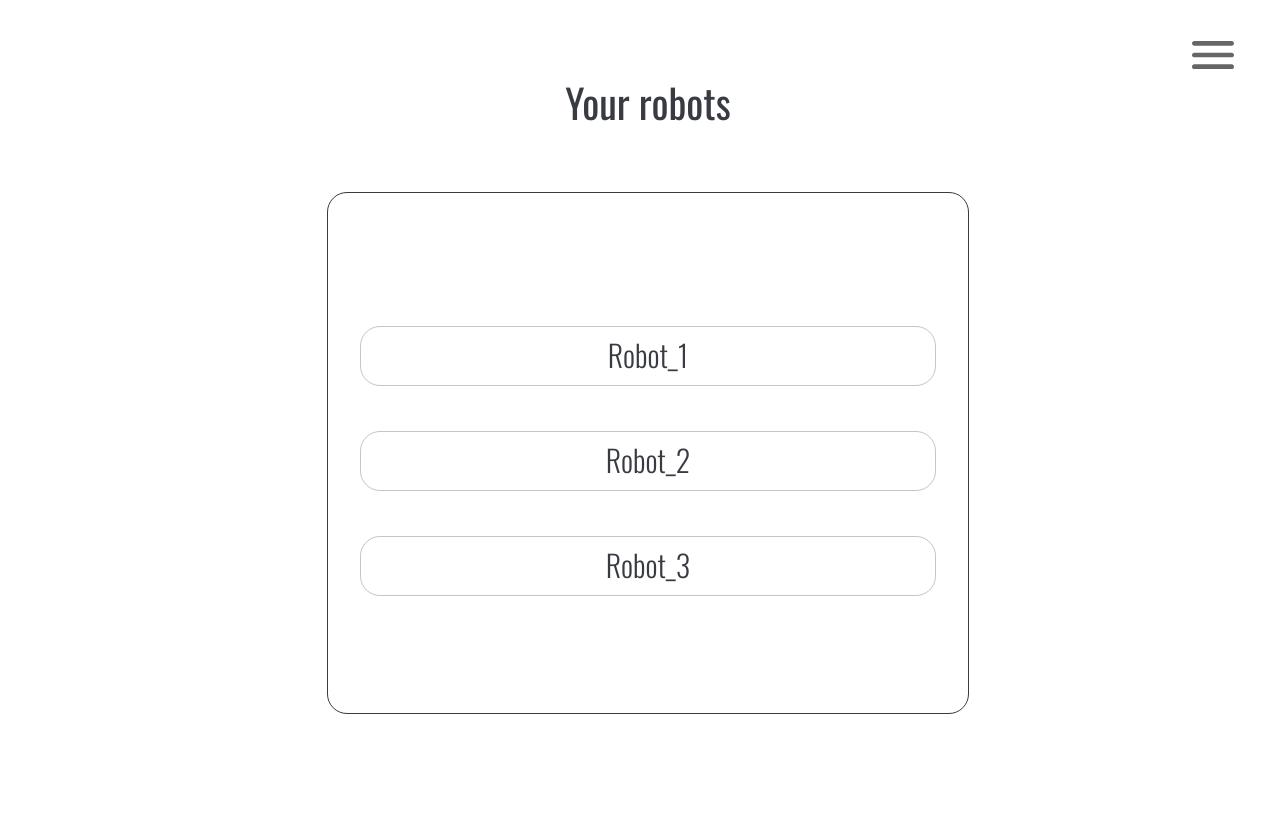
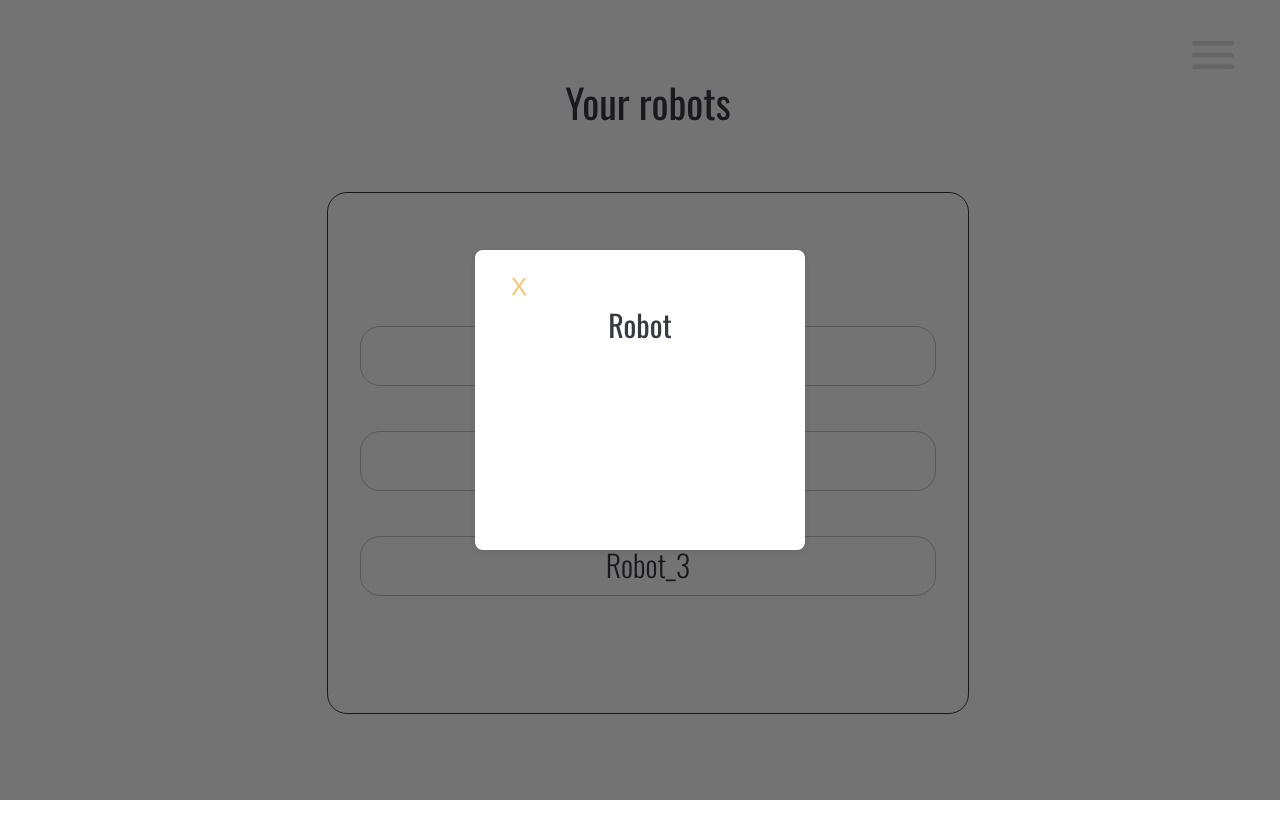
Before and after one commit to Darriyano/over100-robotics, a SvelteKit app: page /choose in a window 1280 px wide. Both pictures are taken after a click on the button "Robot_1". Built offline with nearby package versions, Linux system fonts and the light colour scheme.

Commit message:
fix: add emty elements on click the buttons in your robots

```diff
--- a/src/routes/choose/+page.svelte
+++ b/src/routes/choose/+page.svelte
@@ -1,5 +1,15 @@
 <script lang="ts">
 	import '../../styles/choose.css';
+
+	let isRobotModalOpen: boolean = false;
+
+	function openRobotModal() {
+		isRobotModalOpen = true;
+	}
+
+	function closeRobotModal() {
+		isRobotModalOpen = false;
+	}
 </script>
 
 <head>
@@ -9,11 +19,19 @@
 		content="The page with the list of the robots and info about the Camera, Wheels and Battery charge"
 	/>
 </head>
-<div class="page-container">
+<div class="page-container {isRobotModalOpen ? 'blur' : ''}">
 	Your robots
 	<div class="all-elements">
-		<button class="element"> Robot_1 </button>
-		<button class="element"> Robot_2 </button>
-		<button class="element"> Robot_3 </button>
+		<button class="element" on:click={openRobotModal}> Robot_1 </button>
+		<button class="element" on:click={openRobotModal}> Robot_2 </button>
+		<button class="element" on:click={openRobotModal}> Robot_3 </button>
 	</div>
 </div>
+{#if isRobotModalOpen}
+	<div class="modal-overlay">
+		<div class="modal">
+			<button class="close-button" on:click={closeRobotModal}>X</button>
+			<div class="text-font">Robot</div>
+		</div>
+	</div>
+{/if}
--- a/src/styles/choose.css
+++ b/src/styles/choose.css
@@ -56,3 +56,46 @@
 	padding-bottom: 20px;
 	cursor: pointer;
 }
+
+.modal-overlay {
+	position: fixed;
+	top: 0;
+	left: 0;
+	width: 100vw;
+	height: 100vh;
+	background: rgba(0, 0, 0, 0.549);
+	display: flex;
+	flex-direction: column;
+	justify-content: center;
+	align-items: center;
+}
+
+.text-font {
+	display: flex;
+	flex-direction: row;
+	justify-content: center;
+	font-family: 'Oswald', sans-serif;
+	color: #393b43;
+	font-size: 30px;
+}
+
+.modal {
+	background: white;
+	height: 15%;
+	min-height: 270px;
+	width: 15%;
+	min-width: 270px;
+	padding: 15px 30px;
+	border-radius: 8px;
+	box-shadow: 0 2px 10px rgba(0, 0, 0, 0.1);
+	font-family: 'Oswald', sans-serif;
+	color: #393b43;
+	font-size: 25px;
+}
+.close-button {
+	background: none;
+	border: none;
+	font-size: 1.5rem;
+	cursor: pointer;
+	color: #fcc26e;
+}
```
